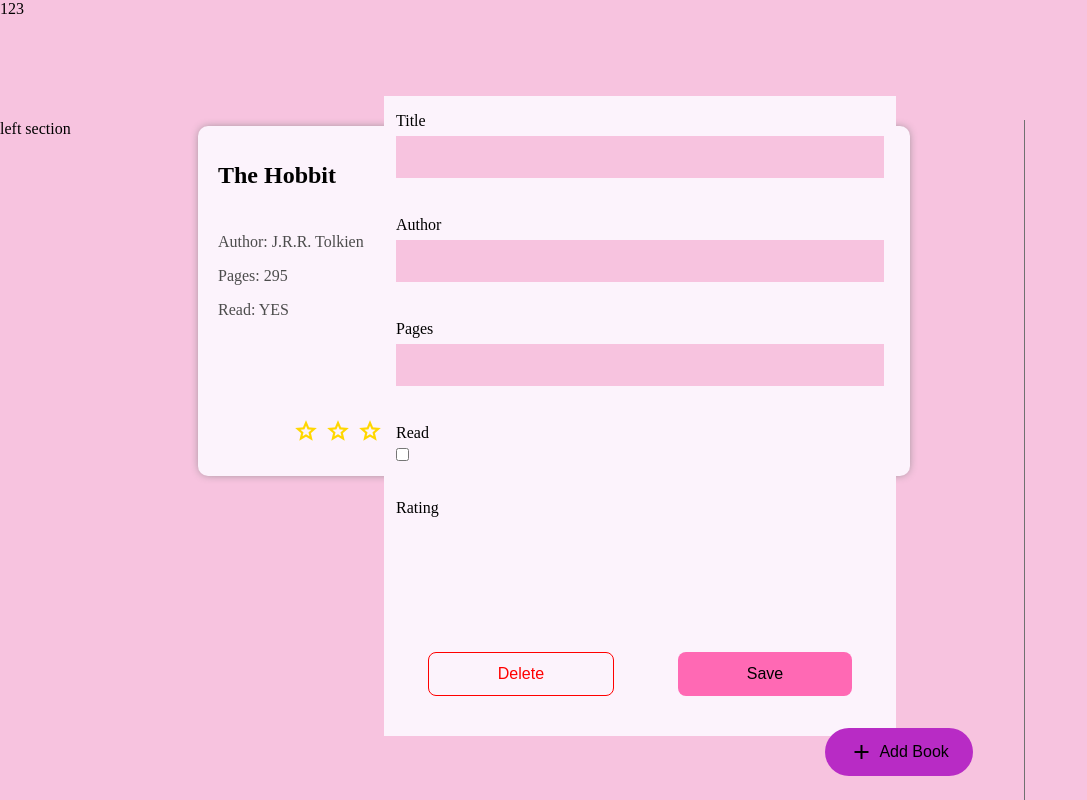
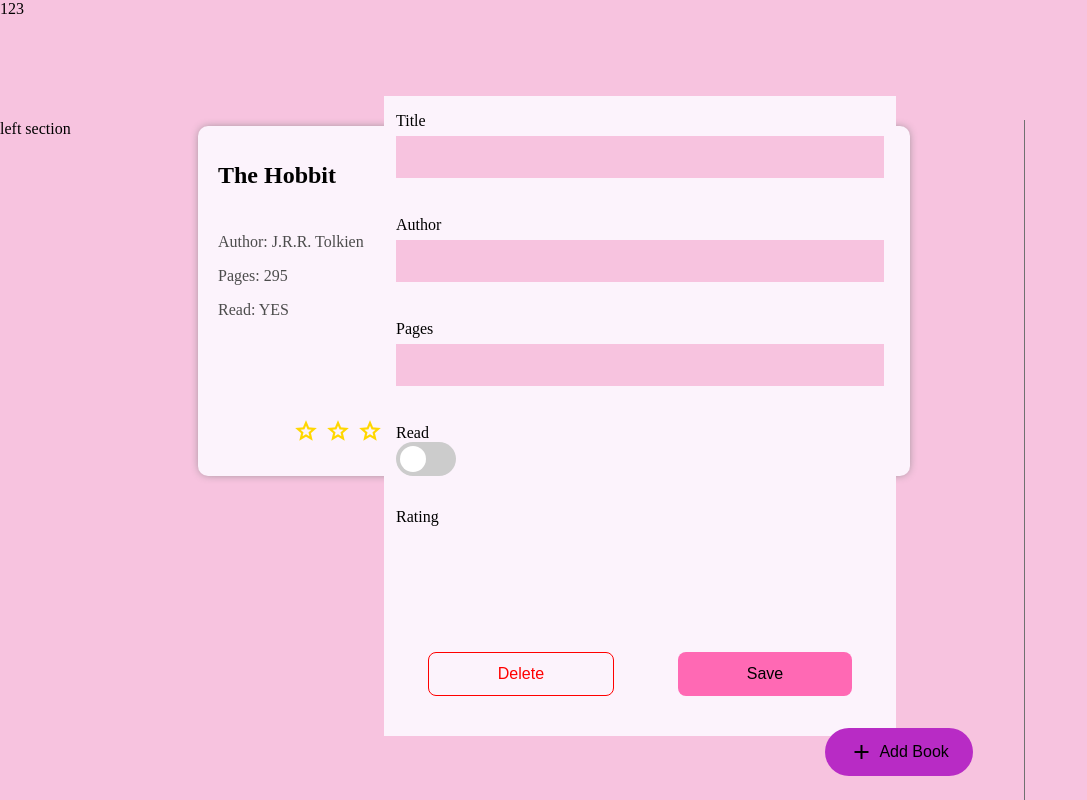
Before and after one commit to vecel/library, a plain HTML site: page index.html in a window 1280 px wide. Shown: the whole page, without its empty margins (0-1087 px from the left). Drawn offline with Linux system fonts and the light colour scheme.

Commit message:
add switch toggle button

```diff
--- a/style.css
+++ b/style.css
@@ -46,9 +46,58 @@ button {
 
 .switch {
     position: relative;
-
+    display: inline-block;
+    width: 60px;
+    height: 34px;
 }
 
+.switch input {
+    opacity: 0;
+    width: 0;
+    height: 0;
+}
+
+.slider {
+    position: absolute;
+    cursor: pointer;
+    top: 0;
+    left: 0;
+    bottom: 0;
+    right: 0;
+    background-color: #ccc;
+    transition: .4s;
+}
+
+.slider:before {
+    position: absolute;
+    content: "";
+    left: 4px;
+    bottom: 4px;
+    width: 26px;
+    height: 26px;
+    background-color: white;
+    transition: .4s;
+}
+
+.switch input:checked + .slider {
+    background-color: violet;
+}
+
+.switch input:focus + .slider {
+    box-shadow: 0 0 1px violet;
+}
+
+.switch input:checked + .slider:before {
+    transform: translateX(26px);
+}
+
+.slider.round {
+    border-radius: 34px;
+}
+
+.slider.round::before {
+    border-radius: 50%;
+}
 
 .material-icons-outlined {
     font-size: 24px;
```
